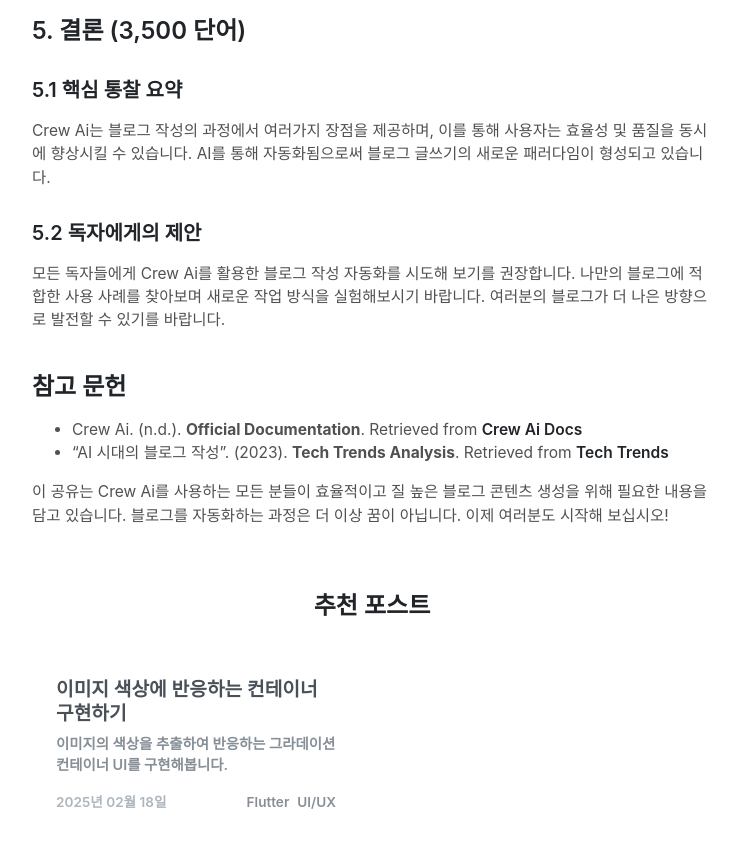
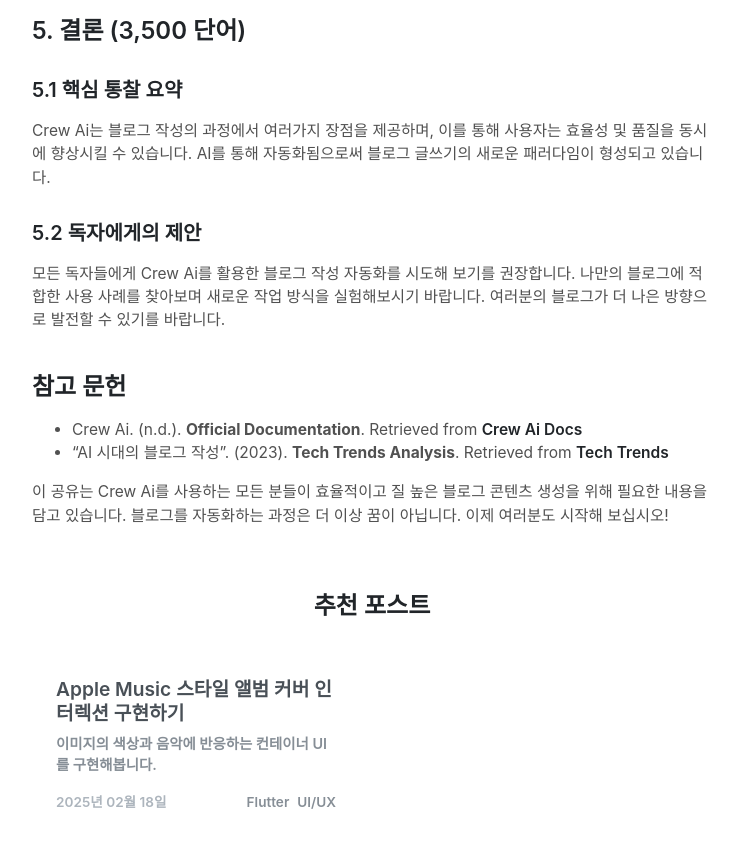
Before and after one commit to dc143cDev/dc143cDev.github.io, a Jekyll site: the page built from _posts/2025-03-12-crewai-01.md, in a window 1280 px wide and 900 px high, scrolled down 2354 px. Shown: the top 848 px of the window, without its empty margins (268-1006 px from the left). Built offline with Jekyll 4.4.1, drawn with Linux system fonts in a browser that asks for light colours; some web fonts are replaced.

Commit message:
이미지 색상 작성중

```diff
--- a/_posts/2025-02-18-color-responsible-splash.md
+++ b/_posts/2025-02-18-color-responsible-splash.md
@@ -1,10 +1,10 @@
 ---
 layout: post
-title: "이미지 색상에 반응하는 컨테이너 구현하기"
+title: "Apple Music 스타일 앨범 커버 인터렉션 구현하기"
 date: 2025-02-18
 tags: [Flutter, UI/UX, Animation]
 read_time: 10
-subtitle: "이미지의 색상을 추출하여 반응하는 그라데이션 컨테이너 UI를 구현해봅니다."
+subtitle: "이미지의 색상과 음악에 반응하는 컨테이너 UI를 구현해봅니다."
 ---
 
 ## 개요
@@ -29,7 +29,7 @@
 </figure>
 
 
-인사동이던 압구정 외곽이던, 그림을 판매하는 갤러리들의 인테리어는 모두 무채색이나 깔끔한 가구 배치로 방문객들에게 갤러리가 아닌 작품이 주인공이라는 느낌을 받게끔 합니다.
+인사동 쌈짓길부터 압구정 외곽까지, 그림을 판매하는 갤러리들의 인테리어는 대개 무채색이나 깔끔한 가구 배치로 방문객들에게 갤러리가 아닌 작품이 주인공이라는 느낌을 받게끔 합니다.
 
 애플의 디자이너도 비슷한 생각을 가지고 있는 것 같습니다.
 
@@ -49,6 +49,6 @@
 
 
 <figure>
-  <img src="/assets/images/post-250218-03.jpg" alt="애플 뮤직 앱 앨범 커버 반응형 컨테이너" class="screenshot">
+  <img src="/assets/images/post-250218-03.png" alt="애플 뮤직 앱 앨범 커버 반응형 컨테이너" class="screenshot">
   <figcaption>출처-애플 뮤직 앱</figcaption>
 </figure>
--- a/_posts/2025-03-12-crewai-01.md
+++ b/_posts/2025-03-12-crewai-01.md
@@ -2,7 +2,7 @@
 layout: post
 title: "Crew AI로 블로그 포스팅 자동화하기"
 date: 2025-03-12
-tags: [AI, tool, Automation]
+tags: [AI, Tool, Automation]
 read_time: 10
 subtitle: "AI 에이전트들을 서로 협업시켜 블로그 포스팅을 작성하게 해봅니다."
 ---
```
Also changed, not shown: assets/images/post-250218-03.png (added).
